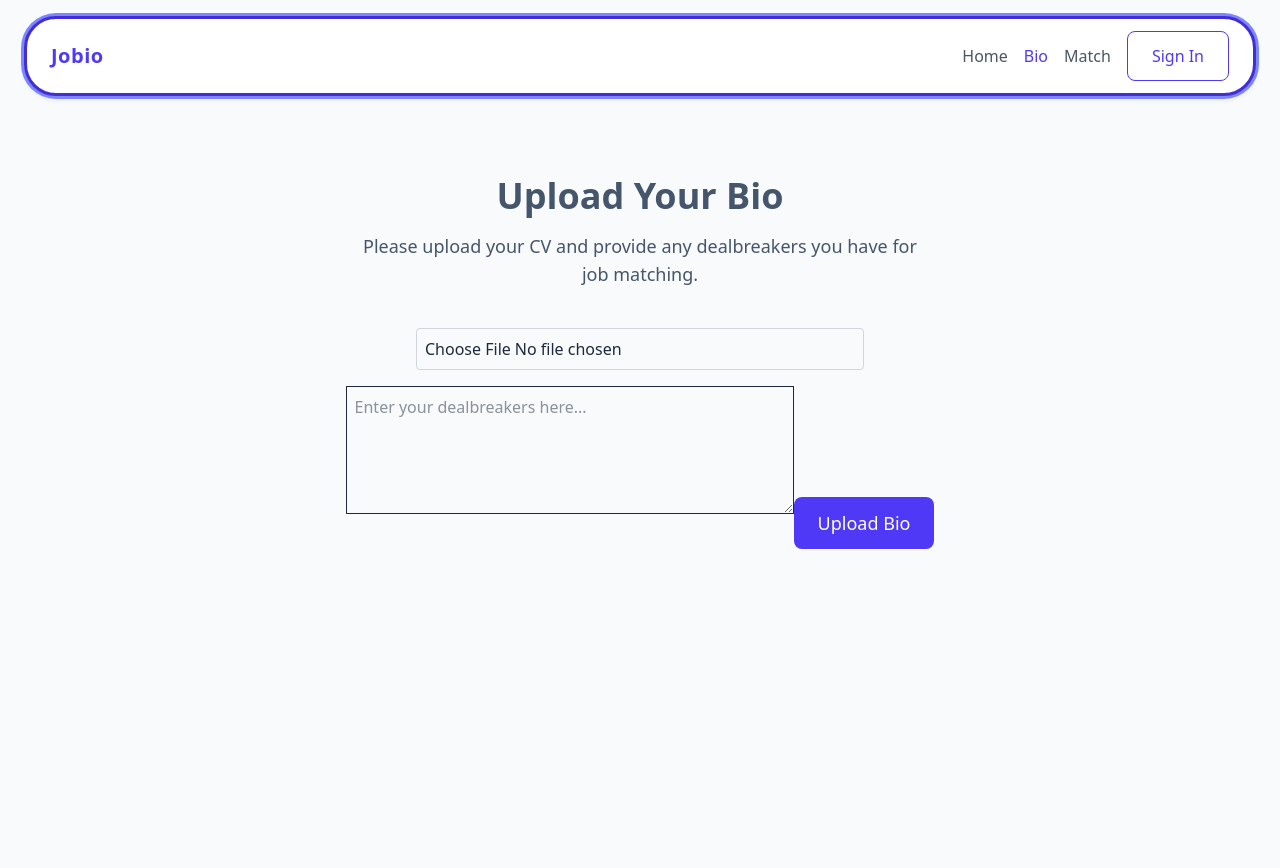
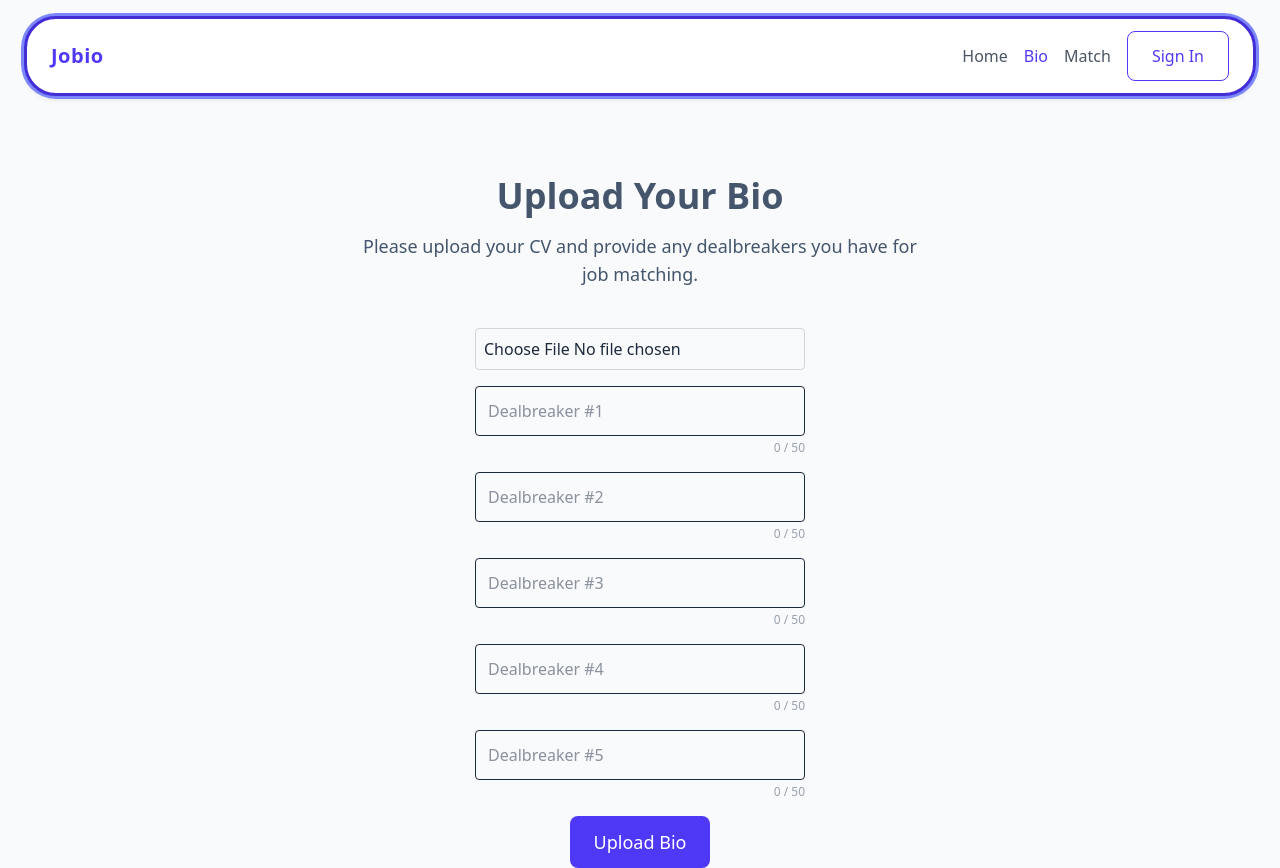
Before and after one commit to fac-32/Jobio-front, a React (Vite) app: page /bio in a window 1280 px wide. Before the commit the page ends 800 px from the top, so only its background shows below. Built offline with nearby package versions, Linux system fonts and the light colour scheme.

Commit message:
Added UI and state handling for multiple dealbreakers. resolved issues with validation of dealbreakers - text more than 50 chars allowed, but error when try to save biodata.

```diff
--- a/src/pages/BioPage.tsx
+++ b/src/pages/BioPage.tsx
@@ -1,5 +1,6 @@
 import { Button } from '../components/ui/Button';
 import { useBioInputHandler } from './CvProcessor';
+const MAX_TEXT_LENGTH = 50;
 
 // BioPage: allows user to upload their bio, including a CV file and
 // some text as their dealbreakers
@@ -25,7 +26,7 @@ export default function BioPage() {
             // SUCCESS: 'validData' now contains { file: File, text: string }
             console.log("Validation passed!");
             console.log("File:", validData.file.name);
-            console.log("Dealbreakers:", validData.text);
+            console.log("Dealbreakers:", validData.dealBreakers);
 
             // TODO: Call your backend service here
             // await uploadService.send(validData);
@@ -74,14 +75,35 @@ export default function BioPage() {
                     className={`border p-2 w-full max-w-md rounded
                         ${inputError ? 'border-red-500 focus:ring-red-500' : 'border-gray-300'}`}
                 />
-                <textarea
+                {/* <textarea
                     placeholder="Enter your dealbreakers here..."
                     className="border p-2 w-full max-w-md h-32"
                     // Connects the UI to your Hook logic
                     onChange={handleDealbreakerChange}
                     // Ensures the box shows exactly what is in your state
                     value={dealBreakers}
-                ></textarea>
+                ></textarea> */}
+                <div className="space-y-4">
+                    {dealBreakers.map((text, index) => (
+                        <div key={index} className="w-full">
+                            <input
+                                type="text"
+                                placeholder={`Dealbreaker #${index + 1}`}
+                                className="border p-3 w-full rounded focus:ring-2 focus:ring-blue-500 outline-none"
+                                value={text}
+                                // The hook prevents typing past the limit
+                                onChange={(e) => handleDealbreakerChange(index, e.target.value)}
+                            />
+
+                            {/* Character Counter */}
+                            <div className={`text-xs text-right mt-1 ${
+                                text.length === MAX_TEXT_LENGTH ? 'text-red-500 font-bold' : 'text-gray-400'
+                            }`}>
+                                {text.length} / {MAX_TEXT_LENGTH}
+                            </div>
+                        </div>
+                    ))}
+                </div>
                 <Button
                     variant="primary"
                     onClick={handleUpload}
--- a/src/pages/CvProcessor.tsx
+++ b/src/pages/CvProcessor.tsx
@@ -1,3 +1,6 @@
+// functions to handle CV file and dealbreaker text input with validation
+// Manages state, validation, and error messages
+// Used by BioPage.tsx
 import { useState, type ChangeEvent } from 'react';
 
 // --- Constants ---
@@ -9,11 +12,15 @@ const ALLOWED_TYPES = [
     'application/msword',
     'application/vnd.openxmlformats-officedocument.wordprocessingml.document'
 ];
+export interface BioData {
+    file: File;
+    dealBreakers: string[];
+}
 
 export const useBioInputHandler = () => {
     // --- Temporary Local State ---
     const [cvFile, setCvFile] = useState<File | null>(null);
-    const [dealBreakers, setDealBreakers] = useState<string>("");
+    const [dealBreakers, setDealBreakers] = useState<string[]>(Array(5).fill(""));
 
     // --- Error State ---
     const [inputError, setInputError] = useState<string | null>(null);
@@ -42,20 +49,21 @@ export const useBioInputHandler = () => {
     };
 
     // 2. Handle Text Input (Length Constraint)
-    const handleDealbreakerChange = (e: ChangeEvent<HTMLTextAreaElement>) => {
-        const text = e.target.value;
+    const handleDealbreakerChange = (index: number, value: string) => {
 
-        // Only update if within limit
-        if (text.length >= MAX_TEXT_LENGTH) {
-            setInputError(`Input must be less than ${MAX_TEXT_LENGTH} characters.`);
-                return;
-        }
-        setDealBreakers(text);
+        // Removed the "if (value.length <= MAX)" block.
+        // This lets the user type 150 chars, see the error, and fix it.
+
+        if (inputError) setInputError(null); // Clear error on edit
+
+        const updatedList = [...dealBreakers];
+        updatedList[index] = value;
+        setDealBreakers(updatedList);
     };
 
     // 3. Final Verification (Call this when user clicks "Upload/Next")
     // Returns the data if valid, or null if invalid
-    const verifyAndStageInputs = (): { file: File; text: string } | null => {
+    const verifyAndStageInputs = (): BioData | null => {
         setInputError(null);
 
         // Constraint: File is mandatory
@@ -64,13 +72,22 @@ export const useBioInputHandler = () => {
             return null;
         }
 
-        // Constraint: Dealbreakers can be empty, but we already enforced max length in the handler.
-        // Can add minimum length requirements, but would need to test for empty case first & then length
+        // Constraint: Dealbreakers can be empty, but enforce max length here.
+        // We look for ANY item in the array that exceeds the limit
+        const hasLengthViolation = dealBreakers.some(text => text.length > MAX_TEXT_LENGTH);
+        if (hasLengthViolation) {
+            setInputError(`One or more dealbreakers exceed the ${MAX_TEXT_LENGTH} character limit. Please shorten them.`);
+            return null;
+        }
+        // We only want to send actual text, not empty strings
+        const cleanedDealBreakers = dealBreakers
+            .map(d => d.trim())
+            .filter(d => d !== "");
 
         // Return valid data object to be passed to backend logic
         return {
             file: cvFile,
-            text: dealBreakers
+            dealBreakers: cleanedDealBreakers
         };
     };
 
```
